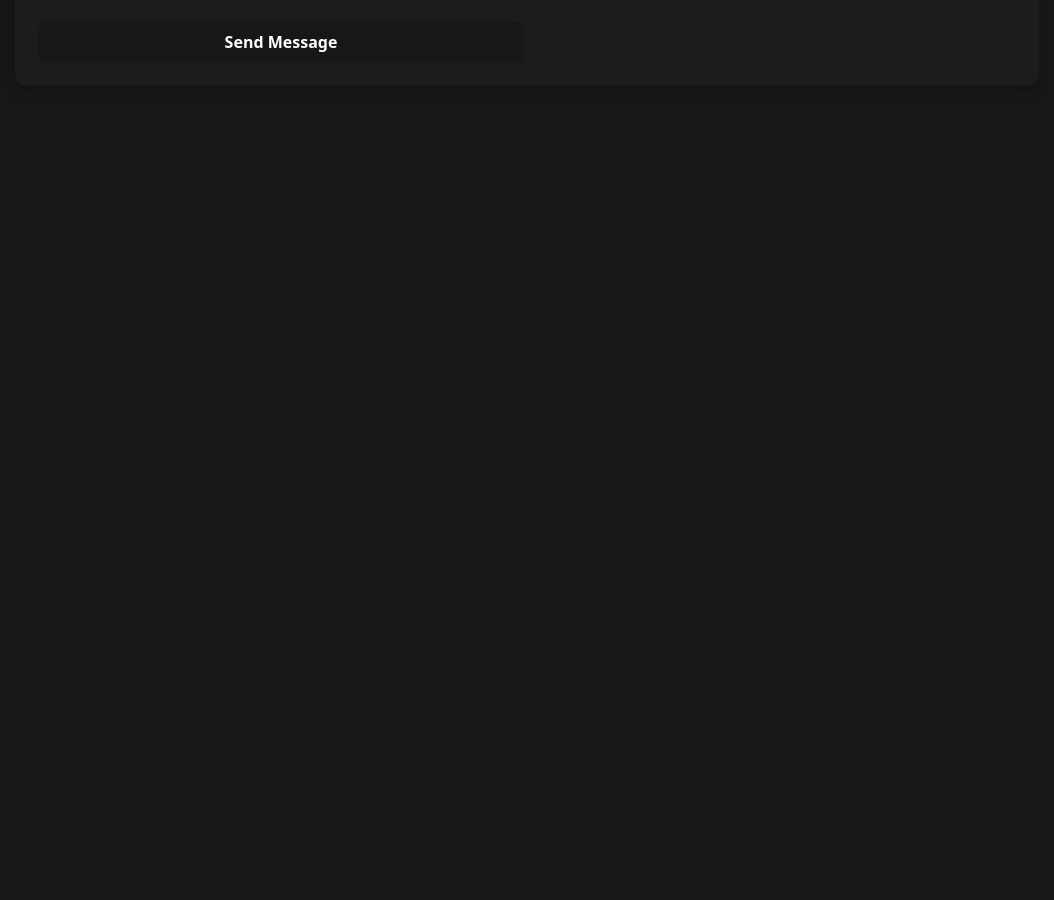
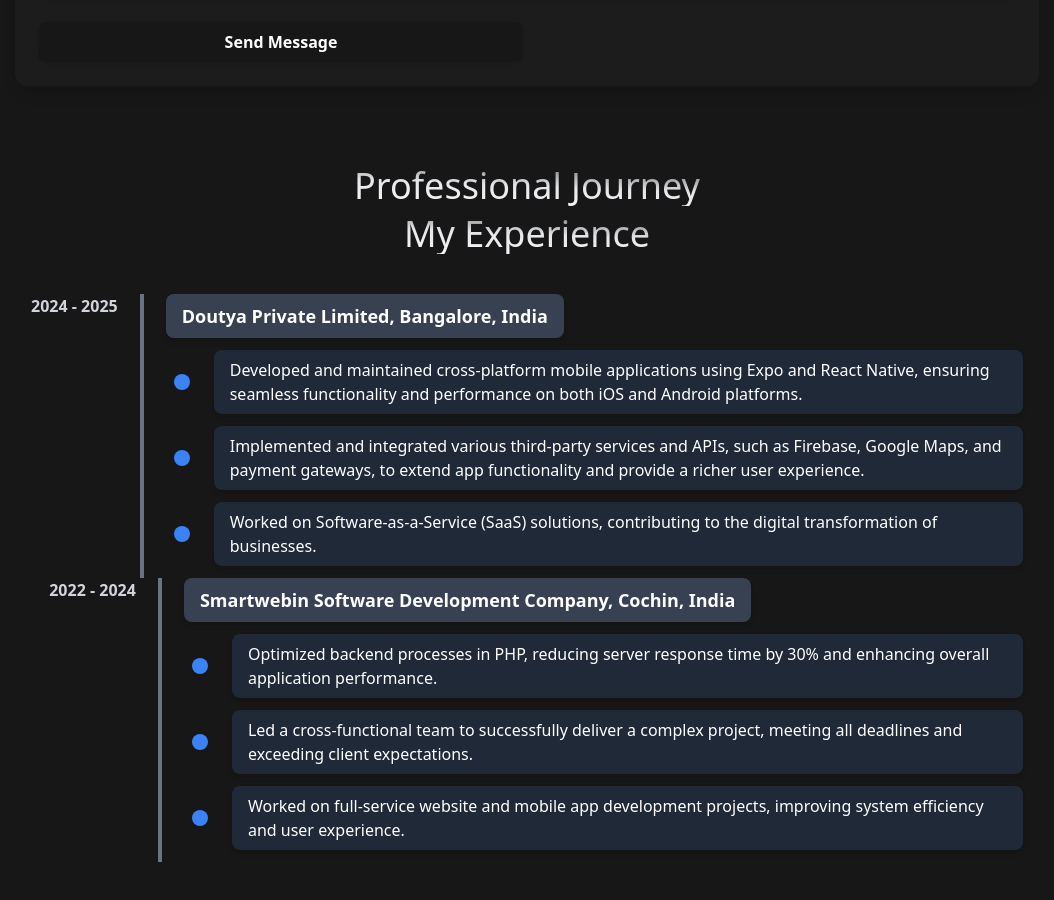
Before and after one commit to shabeer-sf/shabeer-portfolio, a Next.js app: page / in a window 1280 px wide. Shown: the part 1756-2656 px from the top of the page, without its empty margins (113-1167 px from the left). Before the commit the page ends 1858 px from the top, so only its background shows below. Built offline with nearby package versions, Linux system fonts and the light colour scheme.

Commit message:
first commit

```diff
--- a/app/layout.js
+++ b/app/layout.js
@@ -33,31 +33,31 @@
   generator: "Next.js",
   applicationName: "Shabeer Portfolio",
   robots: "index, follow",
-  openGraph: {
-    title: "Shabeer | Full Stack & React Native Developer",
-    description:
-      "Experienced Full Stack Developer specializing in Next.js, React Native, and backend technologies like Node.js, PHP, and MySQL. Passionate about building high-performance applications with modern web and mobile frameworks.",
-    url: "https://yourportfolio.com", // Replace with your actual portfolio URL
-    type: "website",
-    locale: "en_US",
-    images: [
-      {
-        url: "/images/og-image.png", // Add a proper OG image in your public folder
-        width: 1200,
-        height: 630,
-        alt: "Shabeer Portfolio",
-      },
-    ],
-  },
-  twitter: {
-    card: "summary_large_image",
-    site: "@yourTwitterHandle", // Replace with your Twitter handle
-    creator: "@yourTwitterHandle",
-    title: "Shabeer | Full Stack & React Native Developer",
-    description:
-      "Building scalable web and mobile applications using Next.js, React Native, and backend technologies.",
-    images: ["/images/og-image.png"],
-  },
+  // openGraph: {
+  //   title: "Shabeer | Full Stack & React Native Developer",
+  //   description:
+  //     "Experienced Full Stack Developer specializing in Next.js, React Native, and backend technologies like Node.js, PHP, and MySQL. Passionate about building high-performance applications with modern web and mobile frameworks.",
+  //   url: "https://yourportfolio.com", // Replace with your actual portfolio URL
+  //   type: "website",
+  //   locale: "en_US",
+  //   images: [
+  //     {
+  //       url: "/images/og-image.png", // Add a proper OG image in your public folder
+  //       width: 1200,
+  //       height: 630,
+  //       alt: "Shabeer Portfolio",
+  //     },
+  //   ],
+  // },
+  // twitter: {
+  //   card: "summary_large_image",
+  //   site: "@yourTwitterHandle", // Replace with your Twitter handle
+  //   creator: "@yourTwitterHandle",
+  //   title: "Shabeer | Full Stack & React Native Developer",
+  //   description:
+  //     "Building scalable web and mobile applications using Next.js, React Native, and backend technologies.",
+  //   images: ["/images/og-image.png"],
+  // },
 
 };
 
--- a/app/page.jsx
+++ b/app/page.jsx
@@ -1,6 +1,7 @@
 import ContactForm from "@/components/ContactForm";
 import HeroPage from "@/components/HeroPage";
 import Navbar from "@/components/Navbar";
+import Timeline from "@/components/TimeLine";
 import WhatIdo from "@/components/WhatIdo";
 
 const MainPage = () => {
@@ -10,6 +11,7 @@
       <HeroPage />
       <WhatIdo />
       <ContactForm />
+      <Timeline />
     </main>
   );
 };
--- /dev/null
+++ b/components/Timeline.jsx
@@ -0,0 +1,77 @@
+import React from "react";
+
+const experiences = [
+  {
+    year: "2024 - 2025",
+    company: "Doutya Private Limited, Bangalore, India",
+    roles: [
+      "Developed and maintained cross-platform mobile applications using Expo and React Native, ensuring seamless functionality and performance on both iOS and Android platforms.",
+      "Implemented and integrated various third-party services and APIs, such as Firebase, Google Maps, and payment gateways, to extend app functionality and provide a richer user experience.",
+      "Worked on Software-as-a-Service (SaaS) solutions, contributing to the digital transformation of businesses.",
+    ],
+  },
+  {
+    year: "2022 - 2024",
+    company: "Smartwebin Software Development Company, Cochin, India",
+    roles: [
+      "Optimized backend processes in PHP, reducing server response time by 30% and enhancing overall application performance.",
+      "Led a cross-functional team to successfully deliver a complex project, meeting all deadlines and exceeding client expectations.",
+      "Worked on full-service website and mobile app development projects, improving system efficiency and user experience.",
+    ],
+  },
+];
+
+const Timeline = () => {
+  return (
+    <section id="contact" className="pt-20 space-y-5">
+      <div className="max-w-5xl mx-auto">
+        {/* Section Heading */}
+        <div className="space-y-2 px-4 text-center">
+  <h2 className="text-color text-3xl md:text-4xl">Professional Journey</h2>
+  <h2 className="text-color text-3xl md:text-4xl">My Experience</h2>
+</div>
+
+
+        <div className=" px-4 py-10 text-white">
+          {experiences.map((exp, index) => (
+            <div key={index} className="relative flex gap-6">
+              {/* Year Section */}
+              <div className="text-right w-32 font-semibold text-gray-300 md:whitespace-nowrap">
+                {exp.year}
+              </div>
+
+              {/* Vertical Line */}
+              <div className="relative">
+                <div className="w-1 bg-gray-500 absolute left-1/2 transform -translate-x-1/2 h-full"></div>
+              </div>
+
+              {/* Company & Roles */}
+              <div>
+                <div className="bg-gray-700 text-white px-4 py-2 rounded-lg shadow-md text-lg font-semibold inline-block">
+                  {exp.company}
+                </div>
+
+                {/* Work Roles */}
+                <div className="ml-8 mt-2">
+                  {exp.roles.map((role, idx) => (
+                    <div
+                      key={idx}
+                      className="relative flex items-center space-x-4 my-3"
+                    >
+                      <div className="w-4 h-4 bg-blue-500 rounded-full absolute left-[-1.5rem]"></div>
+                      <div className="bg-gray-800 px-4 py-2 rounded-lg shadow-md">
+                        {role}
+                      </div>
+                    </div>
+                  ))}
+                </div>
+              </div>
+            </div>
+          ))}
+        </div>
+      </div>
+    </section>
+  );
+};
+
+export default Timeline;
```
